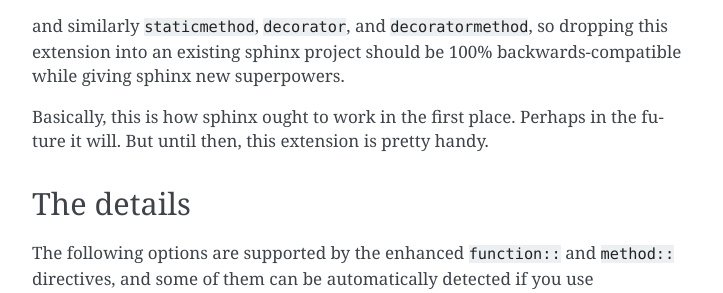
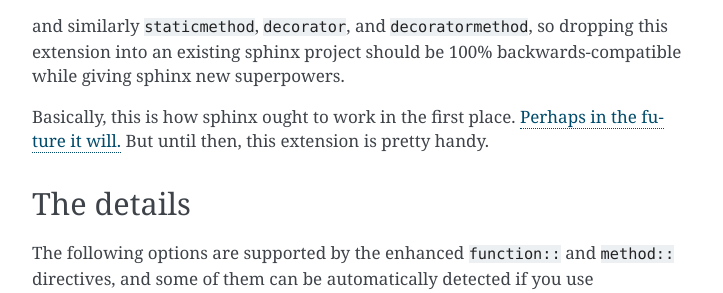
Before and after one commit to python-trio/sphinxcontrib-trio, a Sphinx documentation site: the page built from docs/source/index.rst, in a window 1280 px wide and 900 px high, scrolled down 1638 px. Shown: the part 155-448 px from the top of the window, without its empty margins (388-1111 px from the left). Built offline with Sphinx 7.4.7, drawn with Linux system fonts in a browser that asks for light colours; the version number is read from the project's files by our own code; part of the change alters nothing that is shown.

```diff
--- a/docs/source/index.rst
+++ b/docs/source/index.rst
@@ -67,8 +67,9 @@ sphinx project should be 100% backwards-compatible while giving sphinx
 new superpowers.
 
 Basically, this is how sphinx ought to work in the first
-place. Perhaps in the future it will. But until then, this extension
-is pretty handy.
+place. `Perhaps in the future it
+will. <https://github.com/sphinx-doc/sphinx/issues/3743>`__ But until
+then, this extension is pretty handy.
 
 
 The details
```
